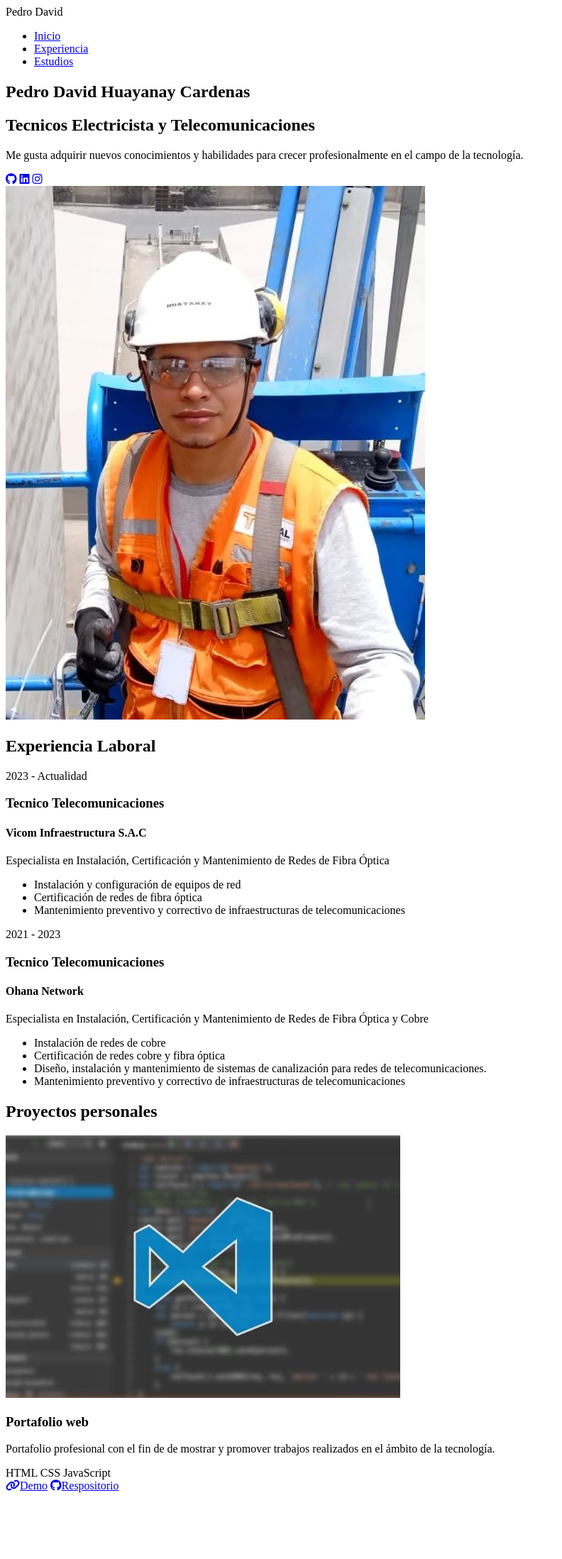
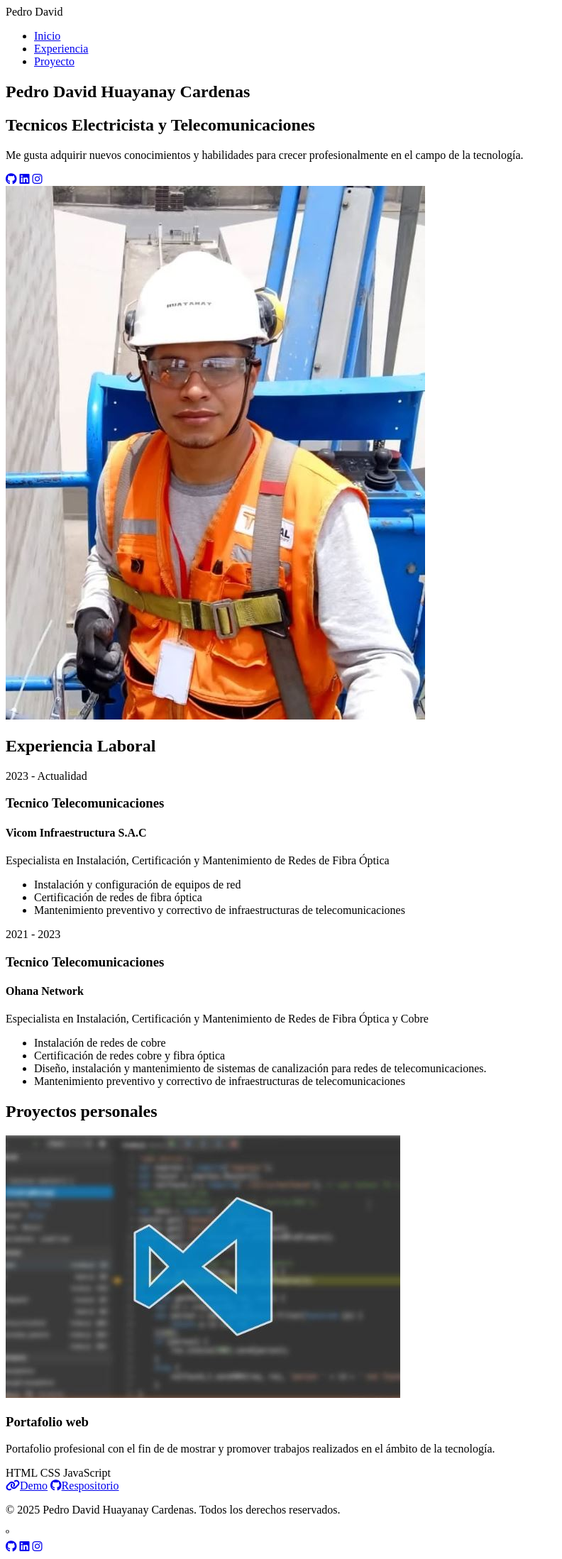
Before and after one commit to PedroDavidhc/Portafolio-Web, a plain HTML site: page index.html in a window 1280 px wide. Shown: the whole page at 71% size, without its empty margins (0-792 px from the left). Before the commit the page ends 2111 px from the top, so only its background shows below. Drawn offline with Linux system fonts and the light colour scheme.

Commit message:
semana 09 -03

```diff
--- a/index.html
+++ b/index.html
@@ -14,7 +14,7 @@
             <ul>
                 <li><a href="inicio">Inicio</a></li>
                 <li><a href="#experiencia">Experiencia</a></li>
-                <li><a href="#Estudios">Estudios</a></li>
+                <li><a href="#proyecto">Proyecto</a></li>
             <ul>
         </nav>
     </header>
@@ -73,7 +73,7 @@
                      </div>
 
             </section>
-            <section id="proyectos" class="projects">
+            <section id="proyecto" class="projects">
                 <h2>Proyectos personales</h2>
                 <div class="projects-container">
                     <div class="projects-card">
@@ -101,5 +101,15 @@
 
             </section>
     </main>
+    <footer>
+        <div class="footer-content">
+            <p>&copy; 2025 Pedro David Huayanay Cardenas. Todos los derechos reservados.</p>º
+            </div class="social-links">
+                      <a href="https://github.com/PedroDavidhc" target="_blank"><i class="fab fa-github"></i></a>
+                      <a href="https://www.linkedin.com/in/pedro-david-huayanay-cardenas-6a100a29b/" target="_blank"><i class="fab fa-linkedin"></i></a>
+                      <a href="https://www.instagram.com/pedrohuayanayc/" target="_blank"><i class="fab fa-instagram"></i></a>
+                    <div>
+        </div>
+    </footer>
 </body>
 </html>
```
